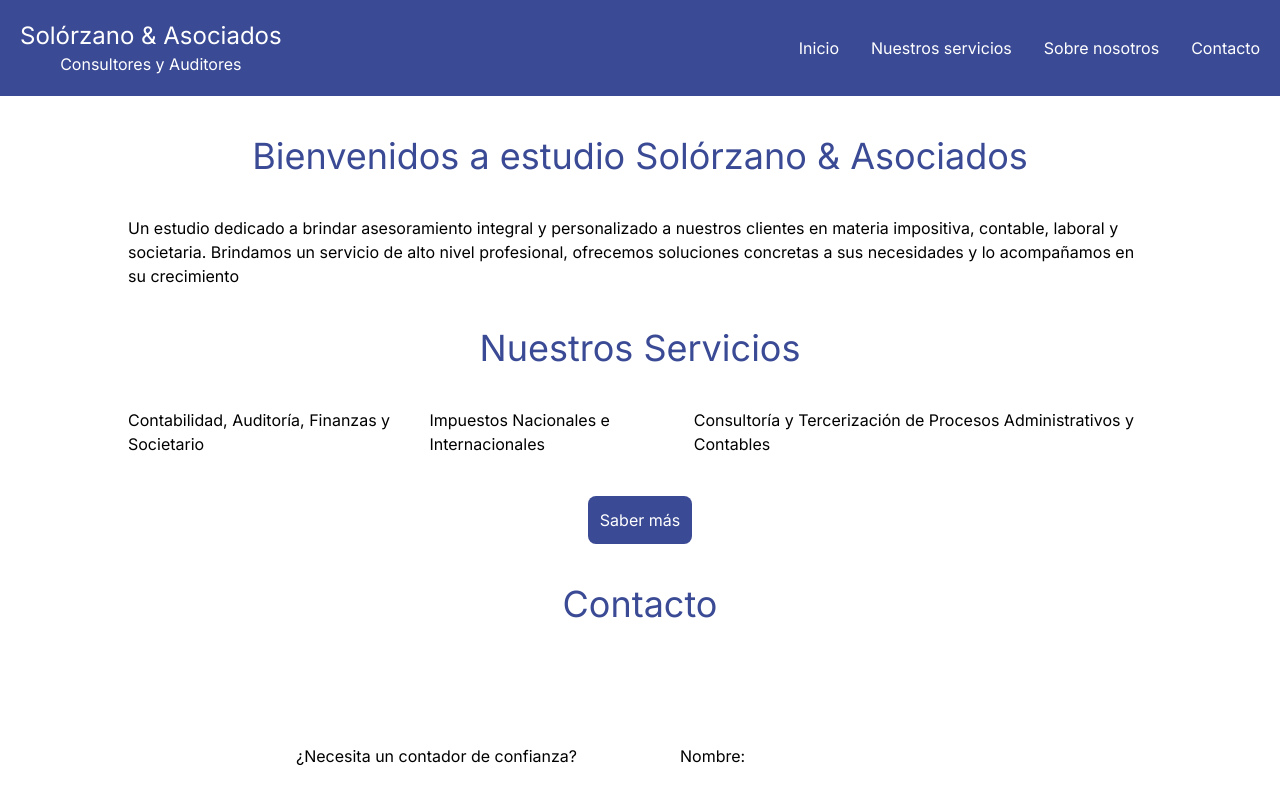
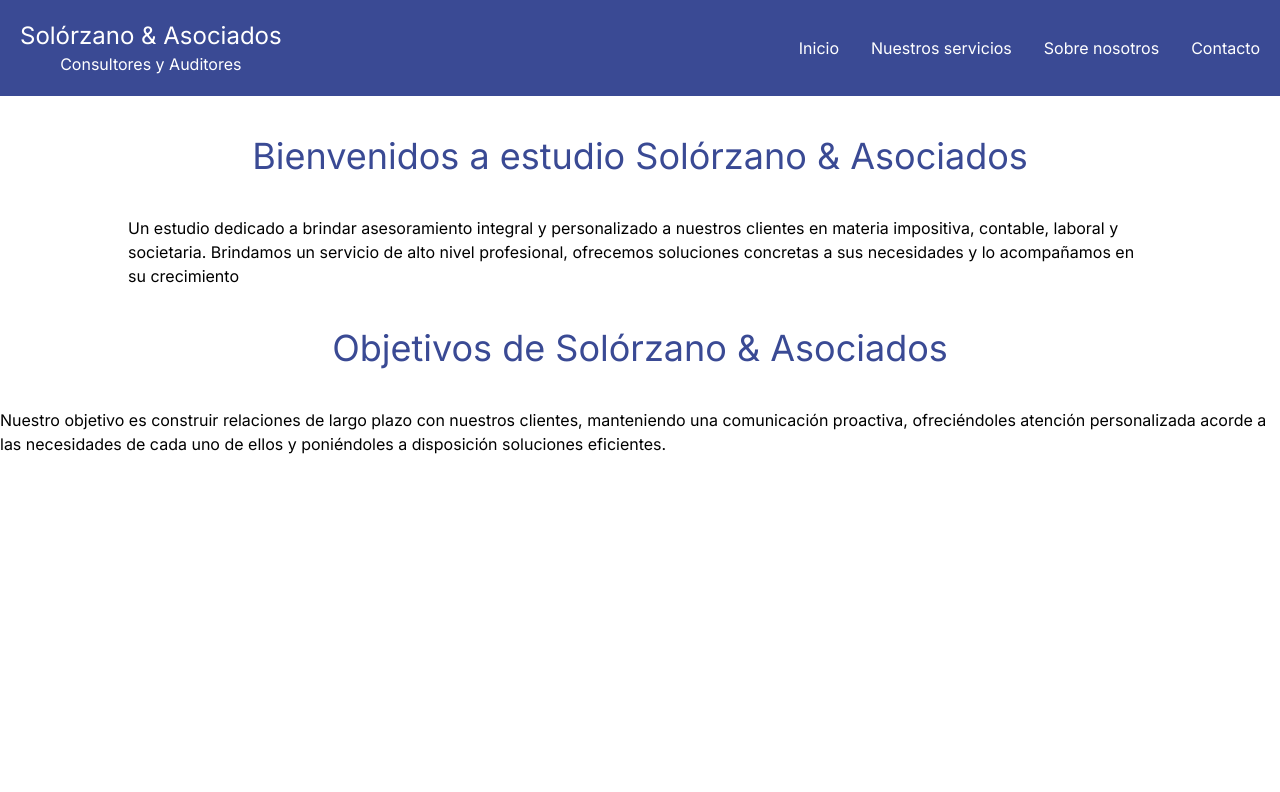
Before and after one commit to MicaelaSolorzano/Estudio-contable-Solorzano-y-Asociados, a Next.js app in the folder solorzano-asoc/: page / in a window 1280 px wide. Shown: the top 792 px of the page. Built offline with nearby package versions, Linux system fonts and the light colour scheme.

Commit message:
goals added

```diff
--- a/solorzano-asoc/src/app/page.tsx
+++ b/solorzano-asoc/src/app/page.tsx
@@ -2,6 +2,7 @@ import Nav from "./(components)/nav/Nav";
 import Services from "./(components)/services/Services";
 import Contact from "./(components)/contact/page";
 import Footer from "./(components)/footer/Footer";
+import Goals from "./(components)/goals/Goals";
 
 export default function Home() {
   return (
@@ -14,6 +15,8 @@ export default function Home() {
         Brindamos un servicio de alto nivel profesional, ofrecemos soluciones
         concretas a sus necesidades y lo acompañamos en su crecimiento
       </h3>
+      <h1 className="title">Objetivos de Solórzano & Asociados</h1>
+      <Goals></Goals>
       <h1 className="title">Nuestros Servicios</h1>
       <Services></Services>
       <h1 className="title">Contacto</h1>
```
